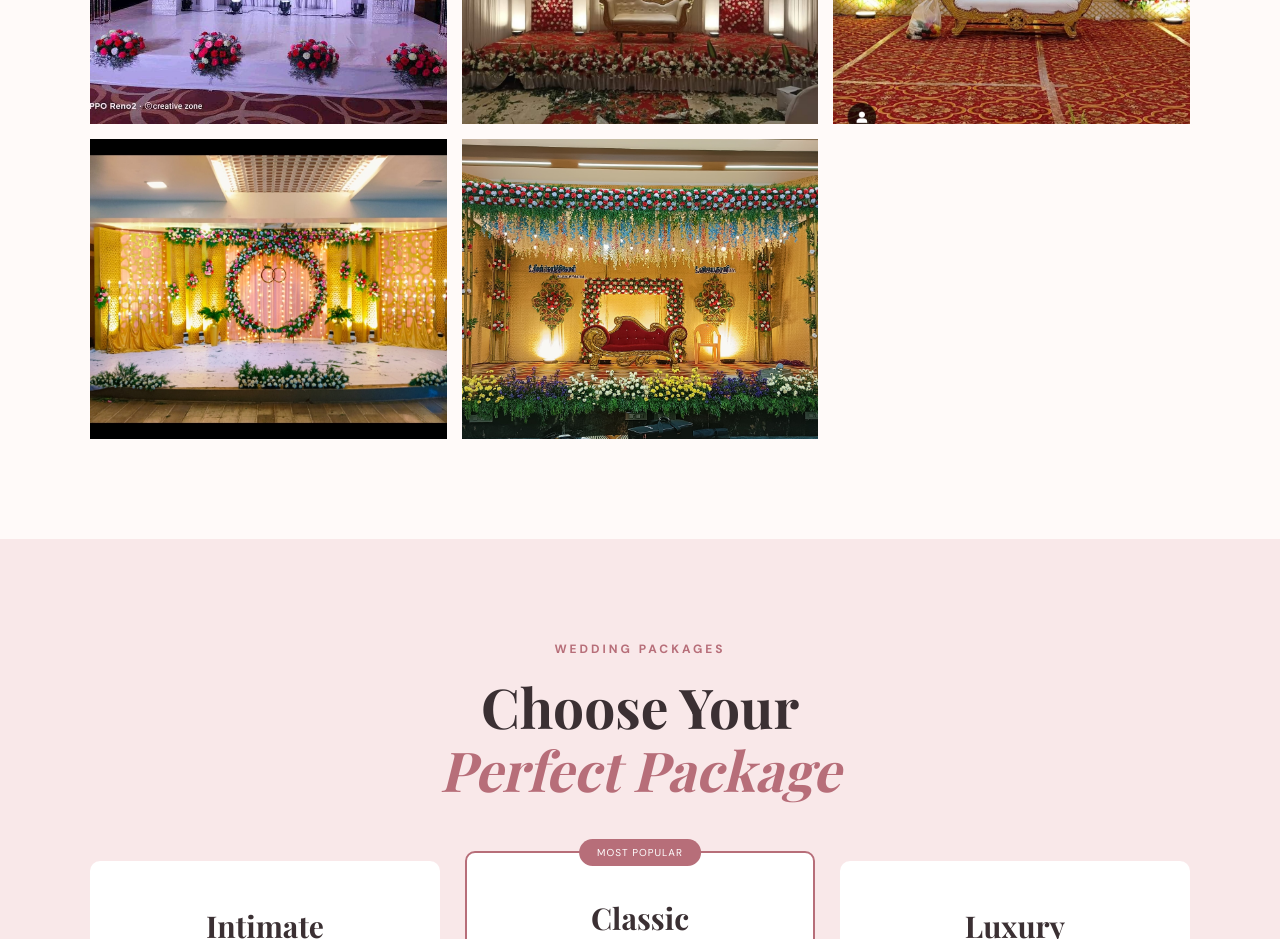
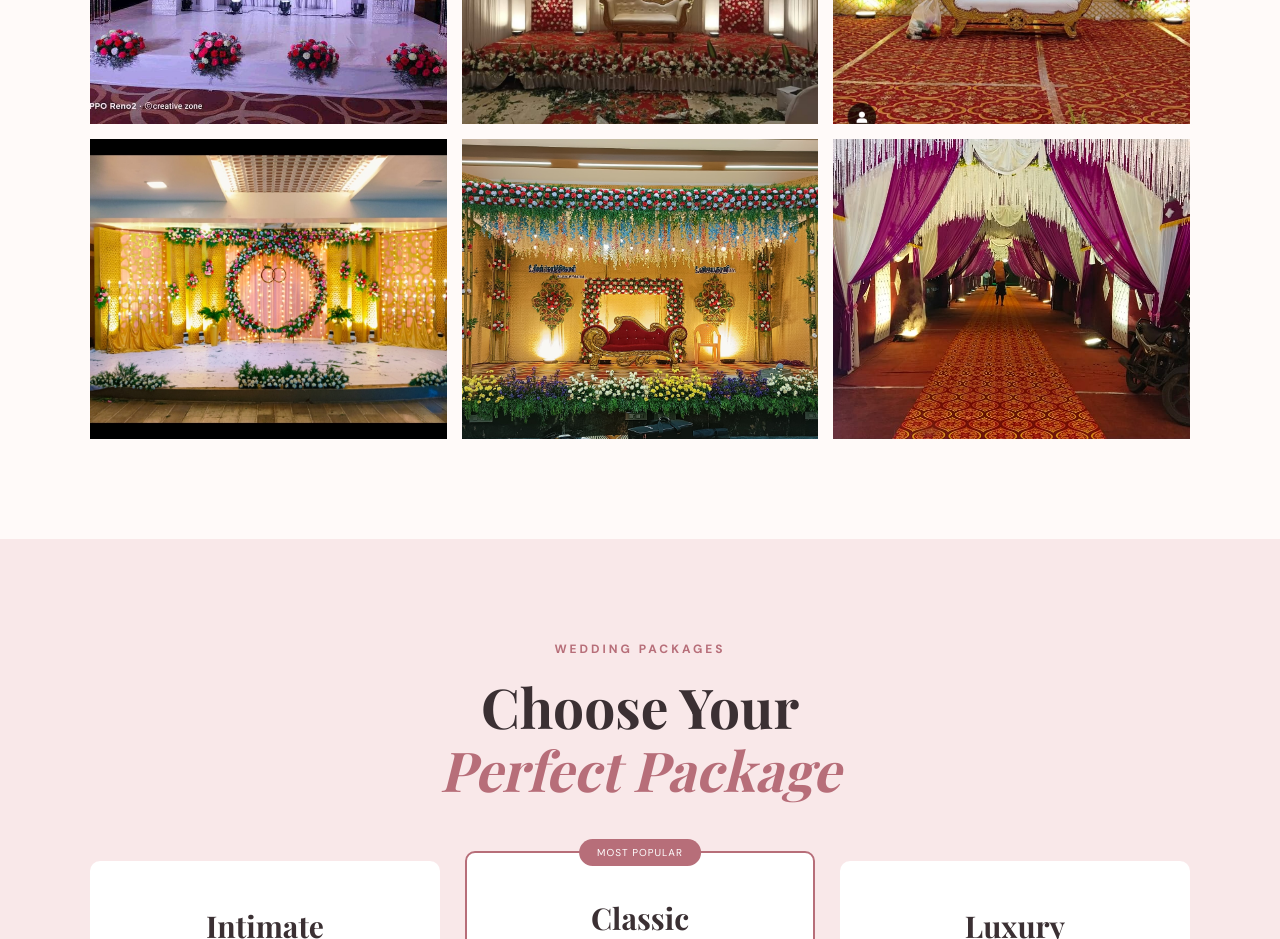
Before and after one commit to smwedplan/WeddingPlanner, a plain HTML site: page index.html in a window 1280 px wide. Shown: the part 3560-4499 px from the top of the page. Drawn offline with nearby package versions, Linux system fonts and the light colour scheme.

Commit message:
Update index.html

```diff
--- a/index.html
+++ b/index.html
@@ -120,8 +120,8 @@
 		<div class="gallery-item"><img src="images/img8.jpg" alt="Bride and groom" onclick="openPopup(this)"></div>
 		<div class="gallery-item"><img src="images/img9.jpg" alt="Bride and groom" onclick="openPopup(this)"></div>
 		<div class="gallery-item"><img src="images/img10.jpg" alt="Bride and groom" onclick="openPopup(this)"></div>
-
 		<div class="gallery-item"><img src="images/img12.jpg" alt="Bride and groom" onclick="openPopup(this)"></div>
+		<div class="gallery-item"><img src="images/img16.jpg" alt="Bride and groom" onclick="openPopup(this)"></div>
     </div>
 </section>
 
```
